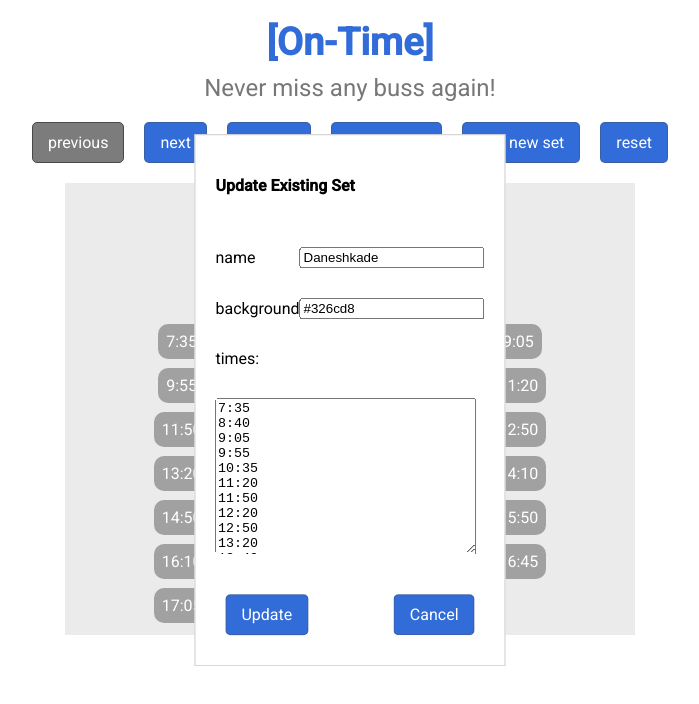
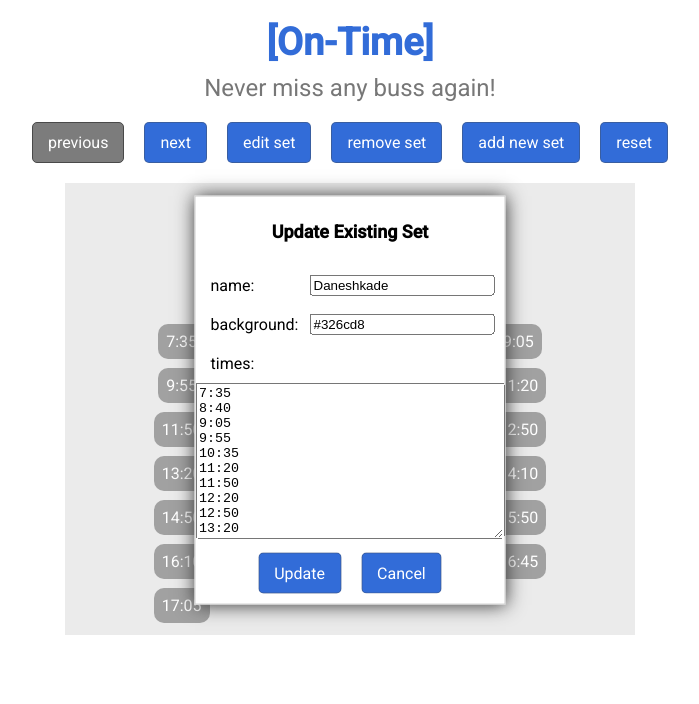
Before and after one commit to mohsenfaraj/on-time, a React (Vite) app: page / in a window 1280 px wide. Both pictures are taken after a click on the button "edit set". Shown: the top 704 px of the page, without its empty margins (290-989 px from the left). Built offline with nearby package versions, Linux system fonts and the light colour scheme.

Commit message:
addSet visual improvements

```diff
--- a/src/addSet.jsx
+++ b/src/addSet.jsx
@@ -51,18 +51,24 @@ function AddSet(props) {
                 {props.mode == "add"?<h4>Add New Set</h4>:<h4>Update Existing Set</h4>}
             </div>
                 <div className="row">
-                    <label htmlFor="name">name</label>
-                    <input type="text" name="name" id="name" ref={nameRef} defaultValue={props.mode == "update"? props.updating.name : ""}/>
+                    <label>
+                        <span>name: </span>
+                        <input type="text" name="name" ref={nameRef} defaultValue={props.mode == "update"? props.updating.name : ""}/>
+                        </label>
                 </div>
                 <div className="row">
-                    <label htmlFor="bg">background</label>
-                    <input type="text" name="background" id="bg" ref={backgroundColorRef} defaultValue={props.mode == "update"? props.updating.color : ""}/>
+                    <label>
+                        <span>background: </span>
+                        <input type="text" name="background" ref={backgroundColorRef} defaultValue={props.mode == "update"? props.updating.color : ""}/>
+                    </label>
                 </div>
                 <div className="row">
-                    <label htmlFor="times">times:</label>
+                    <label>
+                        <span>times: </span>
+                    </label>
                 </div>
-                <div className="row">
-                    <textarea name="times" id="times" cols="30" rows="10" ref={timesRef} defaultValue={props.mode == "update"? printTimes() : ""}></textarea>
+                <div>
+                    <textarea name="times" id="times" cols="36" rows="10" ref={timesRef} defaultValue={props.mode == "update"? printTimes() : ""}></textarea>
                 </div>
                 <div className="row">
                     <input type="submit" value={props.mode == "add" ? "Add" : "Update"} onClick={addData}/>
--- a/src/style.css
+++ b/src/style.css
@@ -71,14 +71,22 @@ button:disabled , input[type="submit"]:disabled , input[type="button"]:disabled
     left : 50% ;
     transform: translate(-50% , -50%);
     display: flex;
+    box-shadow: 0 0 18px #333 ;
 }
-.row {
+.popup h4 {
+    font-size: 18px;
+    font-weight: bold;
+}
+.row label {
     display: flex;
     justify-content: space-between;
-    padding: 10px;
-    margin: 10px;
     align-items: center;
     text-align: center;
+    padding: 5px 10px;
+}
+.row label span {
+    text-align: left;
+    padding: 5px;
 }
 .container {
     margin: auto;
```
